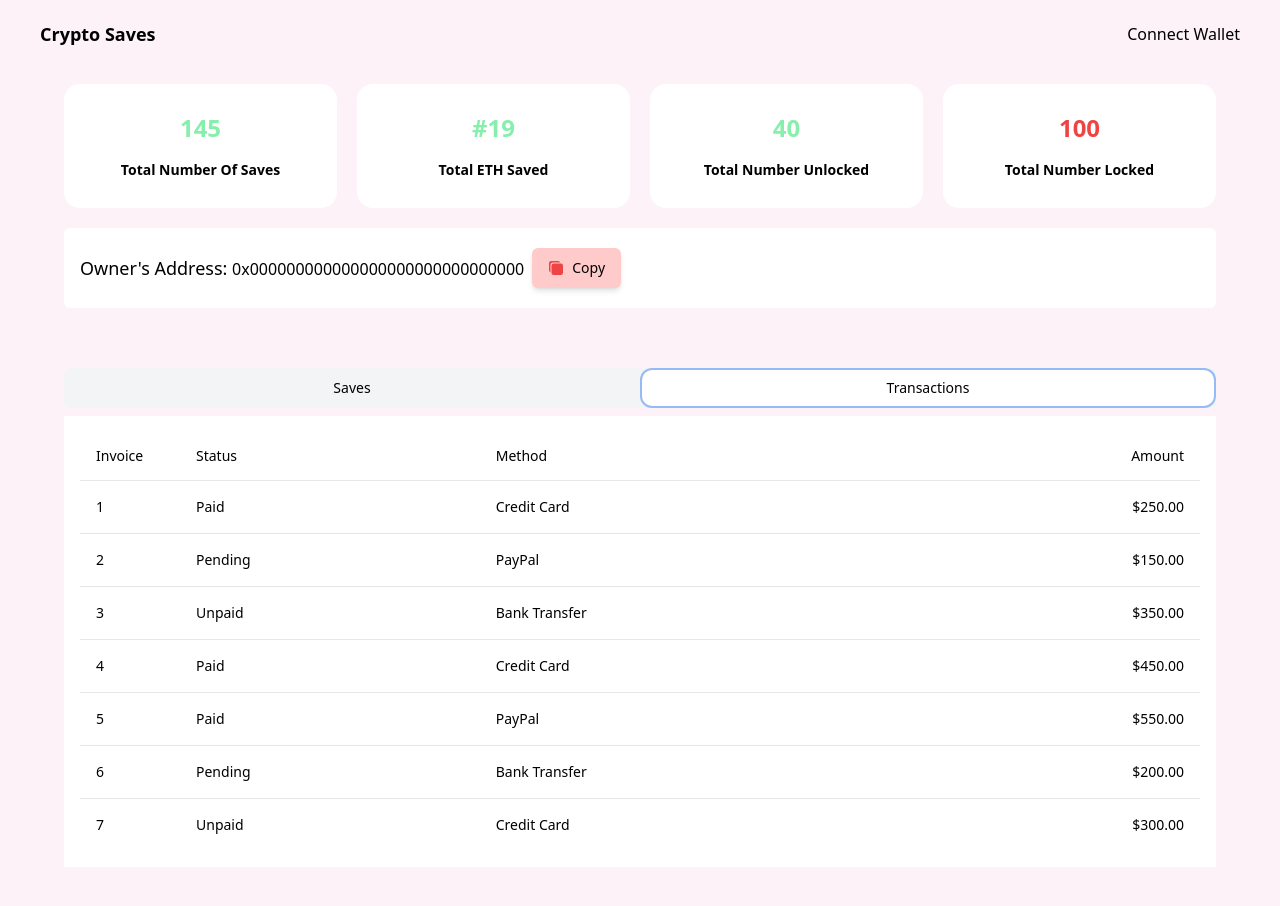
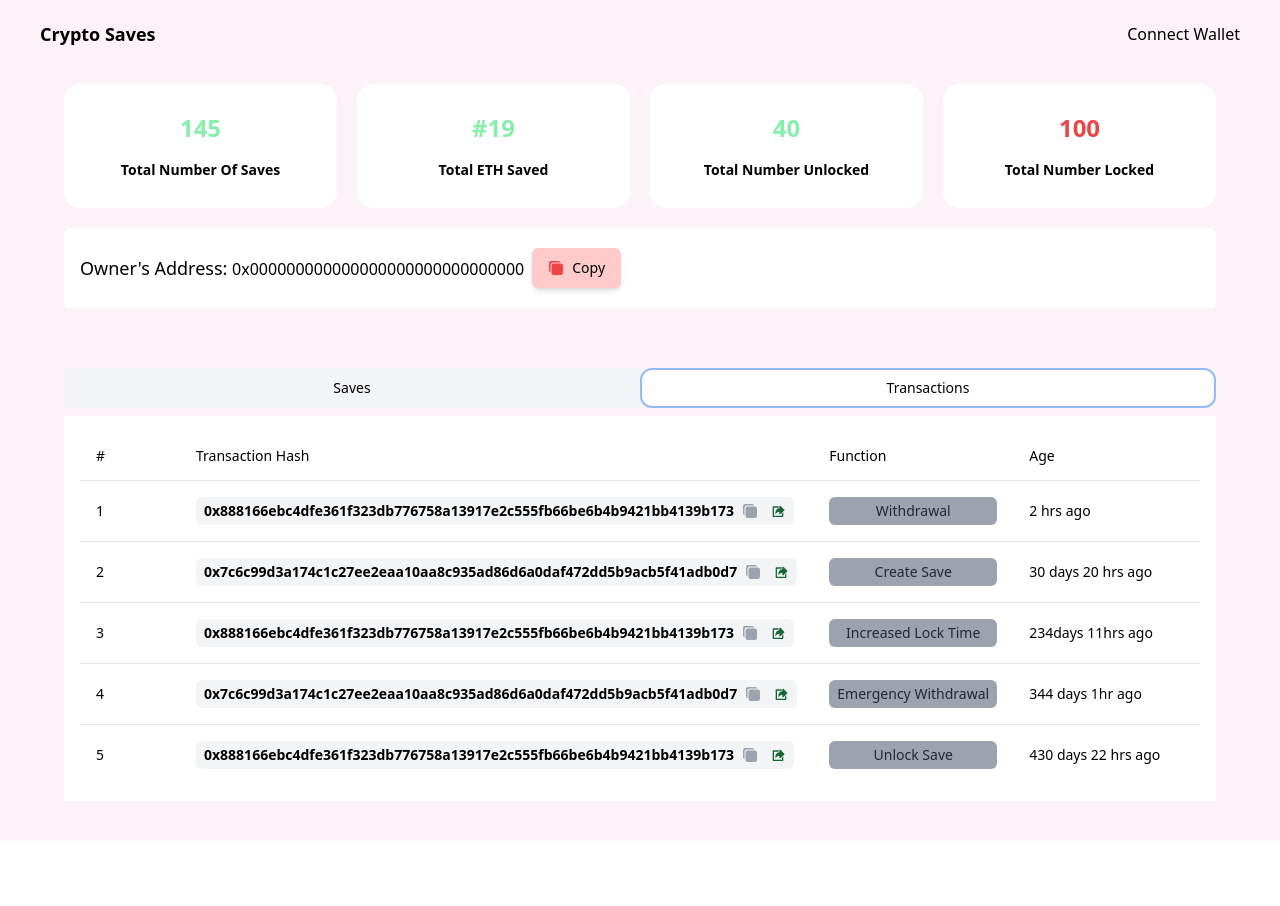
Before and after one commit to OleanjiKingCode/CryproSaves--UI, a Next.js app: page / in a window 1280 px wide. Both pictures are taken after a click on the tab "Transactions". After the commit the page ends 841 px from the top, so only its background shows below. Built offline with nearby package versions, Linux system fonts and the light colour scheme.

Commit message:
txn list usimg dummy data

```diff
--- a/src/components/Sections.tsx
+++ b/src/components/Sections.tsx
@@ -13,52 +13,47 @@ import {
   TableFooter,
   Table,
 } from "./ui/table";
+import { IoCopy } from "react-icons/io5";
+import { TiExport } from "react-icons/ti";
 
 export const Sections = () => {
   const [active, setActive] = useState("saves");
 
   const invoices = [
     {
-      invoice: "1",
-      paymentStatus: "Paid",
-      totalAmount: "$250.00",
-      paymentMethod: "Credit Card",
+      "#": "1",
+      TxnHash:
+        "0x888166ebc4dfe361f323db776758a13917e2c555fb66be6b4b9421bb4139b173",
+      time: "2 hrs ago",
+      function: "Withdrawal",
     },
     {
-      invoice: "2",
-      paymentStatus: "Pending",
-      totalAmount: "$150.00",
-      paymentMethod: "PayPal",
+      "#": "2",
+      TxnHash:
+        "0x7c6c99d3a174c1c27ee2eaa10aa8c935ad86d6a0daf472dd5b9acb5f41adb0d7",
+      time: "30 days 20 hrs ago",
+      function: "Create Save",
     },
     {
-      invoice: "3",
-      paymentStatus: "Unpaid",
-      totalAmount: "$350.00",
-      paymentMethod: "Bank Transfer",
+      "#": "3",
+      TxnHash:
+        "0x888166ebc4dfe361f323db776758a13917e2c555fb66be6b4b9421bb4139b173",
+      time: "234days 11hrs ago",
+      function: "Increased Lock Time",
     },
     {
-      invoice: "4",
-      paymentStatus: "Paid",
-      totalAmount: "$450.00",
-      paymentMethod: "Credit Card",
+      "#": "4",
+      TxnHash:
+        "0x7c6c99d3a174c1c27ee2eaa10aa8c935ad86d6a0daf472dd5b9acb5f41adb0d7",
+      time: "344 days 1hr ago",
+      function: "Emergency Withdrawal",
     },
     {
-      invoice: "5",
-      paymentStatus: "Paid",
-      totalAmount: "$550.00",
-      paymentMethod: "PayPal",
-    },
-    {
-      invoice: "6",
-      paymentStatus: "Pending",
-      totalAmount: "$200.00",
-      paymentMethod: "Bank Transfer",
-    },
-    {
-      invoice: "7",
-      paymentStatus: "Unpaid",
-      totalAmount: "$300.00",
-      paymentMethod: "Credit Card",
+      "#": "5",
+      TxnHash:
+        "0x888166ebc4dfe361f323db776758a13917e2c555fb66be6b4b9421bb4139b173",
+      time: "430 days 22 hrs ago",
+      function: "Unlock Save",
     },
   ];
   return (
@@ -108,23 +103,37 @@ export const Sections = () => {
           <Table>
             <TableHeader>
               <TableRow>
-                <TableHead className="w-[100px]">Invoice</TableHead>
-                <TableHead>Status</TableHead>
-                <TableHead>Method</TableHead>
-                <TableHead className="text-right">Amount</TableHead>
+                <TableHead className="w-[100px]">#</TableHead>
+                <TableHead className="w-[200px]">Transaction Hash</TableHead>
+                <TableHead className="w-[200px]">Function</TableHead>
+                <TableHead className="">Age</TableHead>
               </TableRow>
             </TableHeader>
             <TableBody>
               {invoices.map((invoice) => (
-                <TableRow key={invoice.invoice}>
-                  <TableCell className="font-medium">
-                    {invoice.invoice}
+                <TableRow key={invoice["#"]}>
+                  <TableCell className="font-medium">{invoice["#"]}</TableCell>
+                  <TableCell className="w-fit">
+                    <div className="py-1 px-2 bg-gray-100 flex items-center rounded-md justify-start w-fit">
+                      <span className="font-semibold text-black text-sm">
+                        {invoice.TxnHash}
+                      </span>
+                      <IoCopy
+                        className="ml-2 h-4 w-4 text-gray-400 cursor-pointer"
+                        title="Copy"
+                      />
+                      <TiExport
+                        className="ml-3 h-4 w-4 text-green-800 cursor-pointer"
+                        title="explorer"
+                      />
+                    </div>
                   </TableCell>
-                  <TableCell>{invoice.paymentStatus}</TableCell>
-                  <TableCell>{invoice.paymentMethod}</TableCell>
-                  <TableCell className="text-right">
-                    {invoice.totalAmount}
+                  <TableCell>
+                    <div className="p-1 text-gray-800 bg-gray-400 rounded-md font-medium text-center">
+                      {invoice.function}
+                    </div>
                   </TableCell>
+                  <TableCell className="font-medium">{invoice.time}</TableCell>
                 </TableRow>
               ))}
             </TableBody>
```
